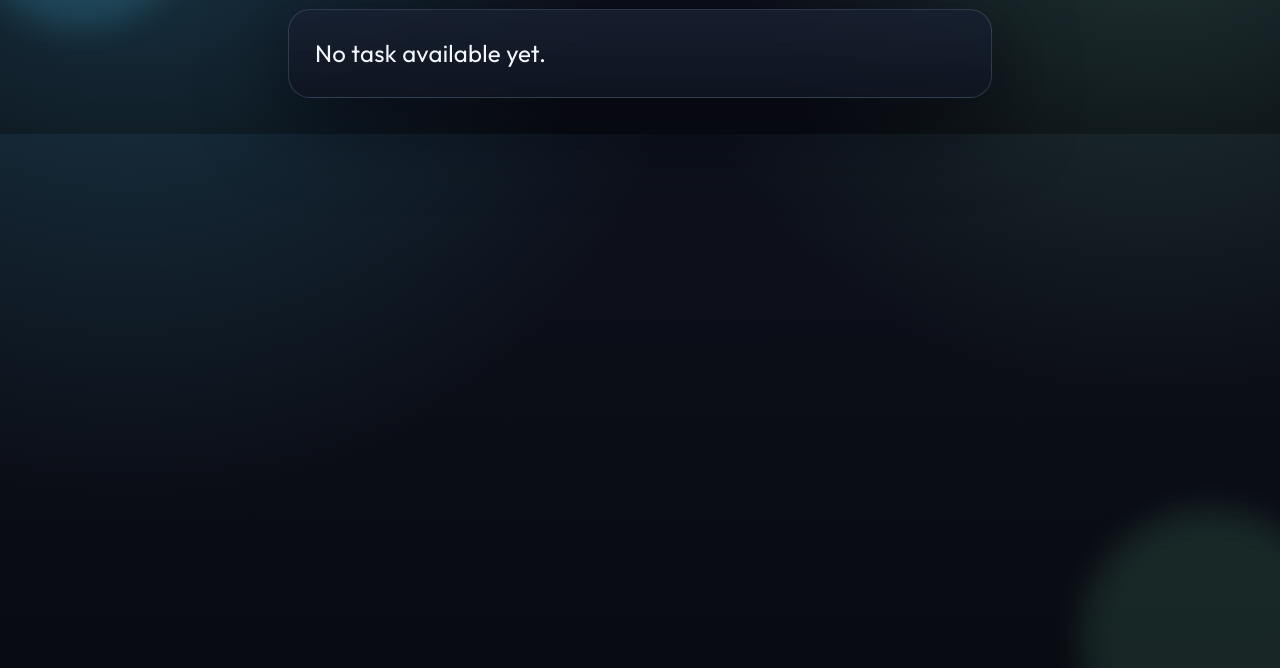
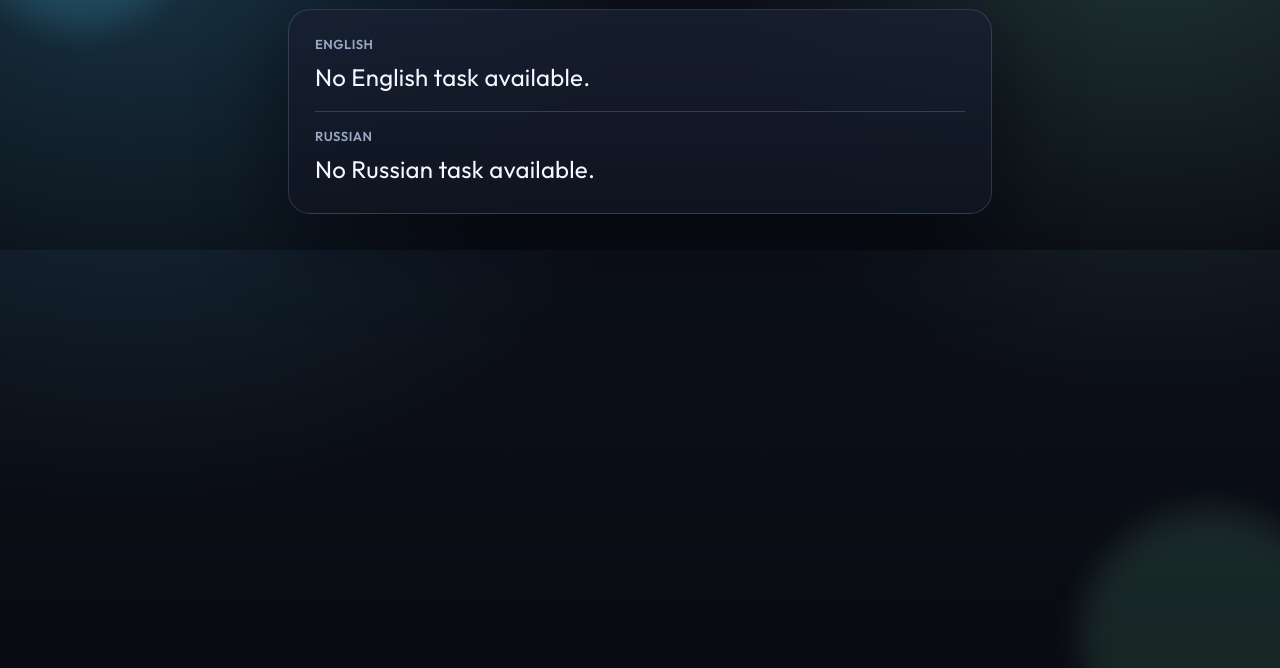
Before and after one commit to imarawn/tg-connection-miniapp, a plain HTML site: page index.html in a window 1280 px wide. Shown: the part 132-800 px from the top of the page. Drawn offline with Linux system fonts and the light colour scheme.

Commit message:
Show EN+RU tasks together in mini app

```diff
--- a/app.js
+++ b/app.js
@@ -7,7 +7,10 @@
       status_revealed: "Revealed",
       status_none: "No active round",
       title_fallback: "Connection Task",
-      task_fallback: "No task available yet."
+      label_en: "English",
+      label_ru: "Russian",
+      task_fallback_en: "No English task available.",
+      task_fallback_ru: "No Russian task available."
     },
     de: {
       status: "Status",
@@ -16,7 +19,10 @@
       status_revealed: "Aufgedeckt",
       status_none: "Keine aktive Runde",
       title_fallback: "Verbindungsaufgabe",
-      task_fallback: "Noch keine Aufgabe verfuegbar."
+      label_en: "Englisch",
+      label_ru: "Russisch",
+      task_fallback_en: "Keine englische Aufgabe verfuegbar.",
+      task_fallback_ru: "Keine russische Aufgabe verfuegbar."
     },
     ru: {
       status: "Статус",
@@ -25,7 +31,10 @@
       status_revealed: "Показано",
       status_none: "Нет активного раунда",
       title_fallback: "Задание для связи",
-      task_fallback: "Пока нет активного задания."
+      label_en: "Английский",
+      label_ru: "Русский",
+      task_fallback_en: "Нет задания на английском.",
+      task_fallback_ru: "Нет задания на русском."
     }
   };
 
@@ -102,13 +111,22 @@
   const uiLang = resolveUiLanguage(params.get("lang"), telegramLanguage);
 
   const status = cleanText(params.get("status")) || "none";
-  const title = cleanText(params.get("title")) || t(uiLang, "title_fallback");
-  const task = cleanText(params.get("task")) || t(uiLang, "task_fallback");
+  const titleEn = cleanText(params.get("title_en") || params.get("title"));
+  const titleRu = cleanText(params.get("title_ru"));
+  const taskEn = cleanText(params.get("task_en") || params.get("task"));
+  const taskRu = cleanText(params.get("task_ru"));
+
+  const resolvedTitle = uiLang === "ru"
+    ? (titleRu || titleEn || t(uiLang, "title_fallback"))
+    : (titleEn || titleRu || t(uiLang, "title_fallback"));
 
   document.documentElement.lang = uiLang;
   document.getElementById("status-pill").textContent = `${t(uiLang, "status")}: ${statusLabel(uiLang, status)}`;
-  document.getElementById("task-title").textContent = title;
-  document.getElementById("task-text").textContent = task;
+  document.getElementById("task-title").textContent = resolvedTitle;
+  document.getElementById("task-label-en").textContent = t(uiLang, "label_en");
+  document.getElementById("task-label-ru").textContent = t(uiLang, "label_ru");
+  document.getElementById("task-text-en").textContent = taskEn || t(uiLang, "task_fallback_en");
+  document.getElementById("task-text-ru").textContent = taskRu || t(uiLang, "task_fallback_ru");
 
   void tryEnterFullscreen(tg);
 })();
--- a/index.html
+++ b/index.html
@@ -25,7 +25,14 @@
       </header>
 
       <section class="card" aria-live="polite">
-        <p id="task-text" class="task-text"></p>
+        <article class="task-block">
+          <h2 id="task-label-en" class="task-label">English</h2>
+          <p id="task-text-en" class="task-text"></p>
+        </article>
+        <article class="task-block">
+          <h2 id="task-label-ru" class="task-label">Russian</h2>
+          <p id="task-text-ru" class="task-text"></p>
+        </article>
       </section>
     </main>
 
--- a/styles.css
+++ b/styles.css
@@ -106,6 +106,21 @@ h1 {
   backdrop-filter: blur(8px);
 }
 
+.task-block + .task-block {
+  margin-top: 16px;
+  padding-top: 16px;
+  border-top: 1px solid rgba(147, 173, 219, 0.25);
+}
+
+.task-label {
+  margin: 0 0 8px;
+  font-size: 13px;
+  font-weight: 600;
+  color: var(--muted);
+  letter-spacing: 0.04em;
+  text-transform: uppercase;
+}
+
 .task-text {
   margin: 0;
   white-space: pre-wrap;
```
